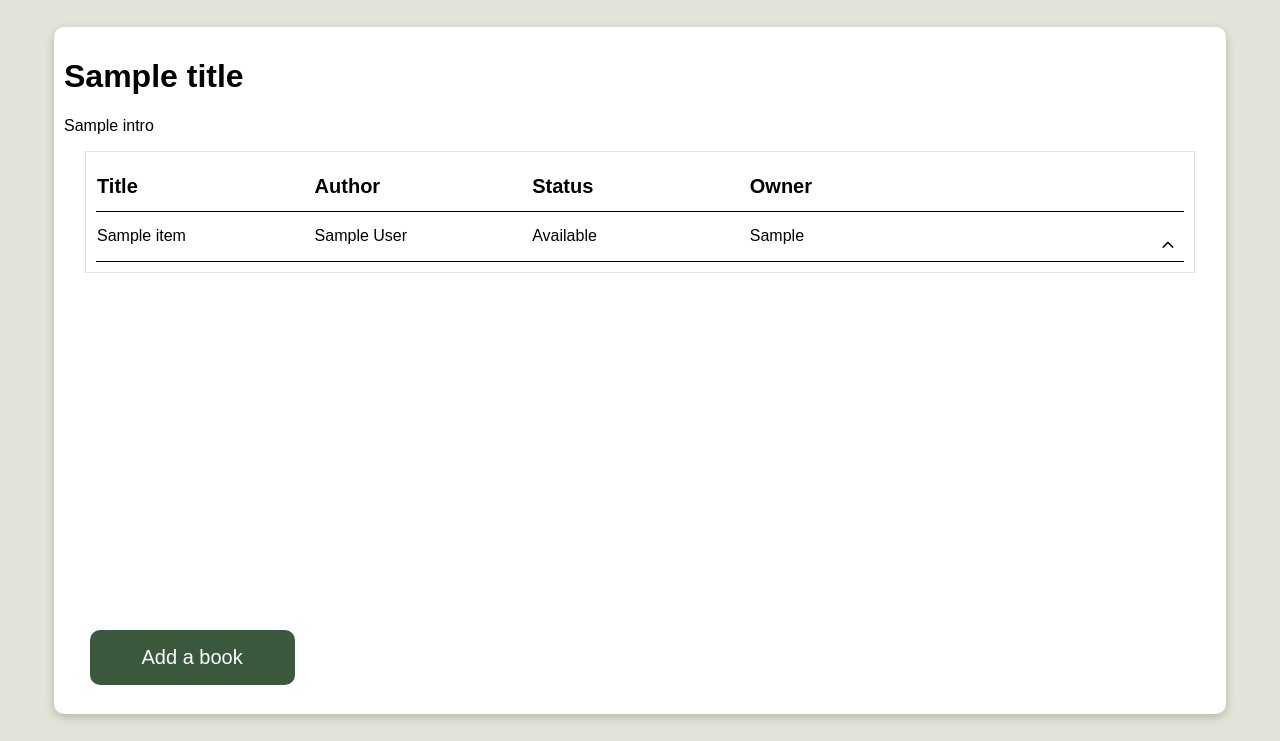
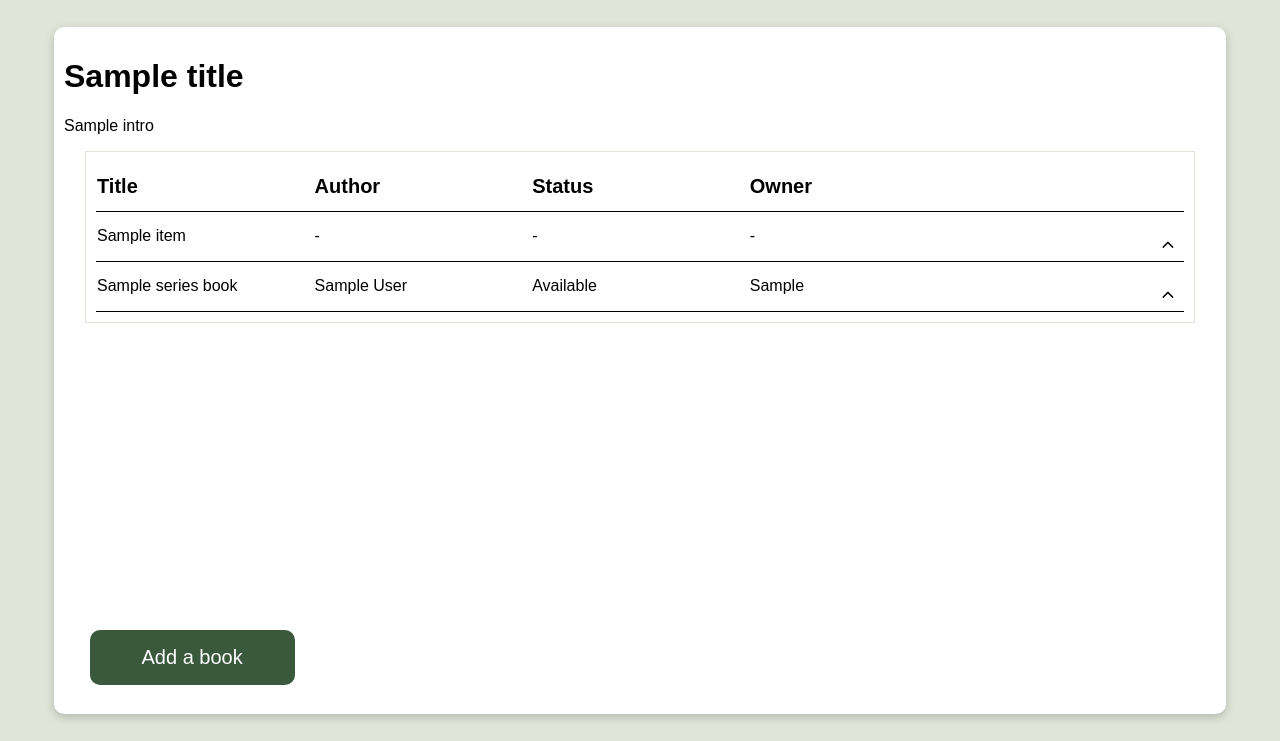
Before and after one commit to Koifly/swag-library-website, a Django app: template main/templates/list.html in a window 1280 px wide. Shown: the part 59-800 px from the top of the page. Run offline with Django 5.2, Linux system fonts and the light colour scheme; the template is opened without the code that fills it: most values are stand-ins (such as "Sample title", 1, 10 or a date in 2020); some web fonts are replaced.

Commit message:
Can now show book series as item in list.

```diff
--- /dev/null
+++ b/main/library/templatetags/lib_tags.py
@@ -0,0 +1,8 @@
+from django import template
+
+register = template.Library()
+
+
+@register.filter()
+def get_value(d, key):
+    return d.get(key)
--- /dev/null
+++ b/main/templates/book_item.html
@@ -0,0 +1,23 @@
+<tr id="row_{{ book.id }}" class="collapsed-row">
+    <td>{{ book.title }}</td>
+    <td>{{ book.author }}</td>
+    <td>{{ book.get_status_display }}</td>
+    <td>{{ book.get_owner_display }}</td>
+    <td>
+        <button class="iconbtn iconbtn-small action" expanded="false" id="{{ book.id }}" onclick="toggle(this.id)"><i class="fa black fa-angle-up" id="icon_{{ book.id }}"></i></button>
+    </td>
+    <tr class="hidden-info expanded-row" id="blurb_{{ book.id }}">
+        {% if book.blurb %}
+            <td class="long-text" colspan="2">{{ book.blurb }}</td>
+        {% else %}
+            <td colspan="2">-</td>
+        {% endif %}
+        <td colspan="3"></td>
+    </tr>
+    <tr class="hidden-info expanded-row" id="tags_{{ book.id }}">
+        <td class="tags" colspan="5">
+            Tags: {% for tag in book.tags.all %}{{ tag }}{% if not forloop.last %}, {% endif %}{% endfor %}
+        </td>
+    </tr>
+    {% include "list_actions.html" %}
+</tr>
--- a/main/templates/list.html
+++ b/main/templates/list.html
@@ -5,6 +5,7 @@
 
 {% block container %}list{% endblock %}
 
+{% load lib_tags %}
 {% block content %}
     <div class="main">
         <div class="text-container">
@@ -21,33 +22,22 @@
                 </tr>
                 {% if list %}
                     {% for item in list %}
-                        <tr id="row_{{ item.id }}" class="collapsed-row">
-                            <td>{{ item.title }}</td>
-                            <td>{{ item.author }}</td>
-                            {% if item.booktype.booktype == "Series" %}
+                        {% if item|get_value:'isSeries' == False %}
+                            {% for book in item|get_value:'seriesBooks' %} {% include "book_item.html" %} {% endfor %}
+                        {% else %}
+                            <tr id="row_{{ item|get_value:'name' }}" class="collapsed-row">
+                                <td>{{ item|get_value:'name' }}</td>
                                 <td>-</td>
-                            {% else %}
-                                <td>{{ item.get_status_display }}</td>
-                            {% endif %}
-                            <td>{{ item.get_owner_display }}</td>
-                            <td>
-                                <button class="iconbtn iconbtn-small action" expanded="false" id="{{ item.id }}" onclick="toggle(this.id)"><i class="fa black fa-angle-up" id="icon_{{ item.id }}"></i></button>
-                            </td>
-                            <tr class="hidden-info expanded-row" id="blurb_{{ item.id }}">
-                                {% if item.blurb %}
-                                    <td class="long-text" colspan="2">{{ item.blurb }}</td>
-                                {% else %}
-                                    <td colspan="2">-</td>
-                                {% endif %}
-                                <td colspan="3"></td>
-                            </tr>
-                            <tr class="hidden-info expanded-row" id="tags_{{ item.id }}">
-                                <td class="tags" colspan="5">
-                                    Tags: {% for tag in item.tags.all %}{{ tag }}{% if not forloop.last %}, {% endif %}{% endfor %}
+                                <td>-</td>
+                                <td>-</td>
+                                <td>
+                                    <button class="iconbtn iconbtn-small action" expanded="false" id="{{ book.id }}" onclick="toggle(this.id)"><i class="fa black fa-angle-up" id="icon_{{ book.id }}"></i></button>
                                 </td>
                             </tr>
-                            {% include "list_actions.html" %}
-                        </tr>
+                            <tr class="hidden-info" id="books_{{ item|get_value:'name' }}">
+                                {% for book in item|get_value:'seriesBooks' %} {% include "book_item.html" %} {% endfor %}
+                            </tr>
+                        {% endif %}
                     {% endfor %}
                 {% else %}
                    <tr>
--- a/main/templates/list_actions.html
+++ b/main/templates/list_actions.html
@@ -1,14 +1,14 @@
-<tr class="hidden-info collapsed-row" id="actions_{{ item.id }}">
+<tr class="hidden-info collapsed-row" id="actions_{{ book.id }}">
 
     <!-- Book owner actions: mark book as returned, make book unavailable, edit book -->
-    {% if user.first_name == item.get_owner_display %}
+    {% if user.first_name == book.get_owner_display %}
         <td colspan="2"></td>
-        {% if item.get_status_display == "On Loan" %}
+        {% if book.get_status_display == "On Loan" %}
             <td>
                 <form method="POST" action="{% url 'borrow' %}">
                     {% csrf_token %}
                     <fieldset  class="hidden-info">
-                        <input type="radio" name="book_id" value="{{ item.id }}" checked="checked">
+                        <input type="radio" name="book_id" value="{{ book.id }}" checked="checked">
                     </fieldset>
                     <button class="text-button text-small" type="submit" action="{% url 'borrow'%}">Returned</button>
                 </form>
@@ -18,11 +18,11 @@
         {% endif %}
 
         <td>
-        {% if item.get_status_display == "Unavailable" %}
+        {% if book.get_status_display == "Unavailable" %}
             <form method="POST" action="{% url 'availability' %}">
                 {% csrf_token %}
                     <fieldset  class="hidden-info">
-                        <input type="radio" name="book_id" value="{{ item.id }}" checked="checked">
+                        <input type="radio" name="book_id" value="{{ book.id }}" checked="checked">
                     </fieldset>
                 <button class="text-button text-small" type="submit">Make available</button>
             </form>
@@ -30,7 +30,7 @@
             <form method="POST" action="{% url 'availability' %}">
                 {% csrf_token %}
                     <fieldset  class="hidden-info">
-                        <input type="radio" name="book_id" value="{{ item.id }}" checked="checked">
+                        <input type="radio" name="book_id" value="{{ book.id }}" checked="checked">
                     </fieldset>
                 <button class="text-button text-small" type="submit">Make unavailable</button>
             </form>
@@ -38,7 +38,7 @@
         </td>
 
         <td>
-            <button class="iconbtn iconbtn-small action edit" onclick="window.location.href='/book/edit-id:{{ item.id }}';">
+            <button class="iconbtn iconbtn-small action edit" onclick="window.location.href='/book/edit-id:{{ book.id }}';">
                 <i class="fa white fa-pencil"></i>
             </button>
         </td>
@@ -48,29 +48,29 @@
     {% else %}
         <td colspan="3"></td>
 
-            {% if item.get_status_display == "Available" %}
+            {% if book.get_status_display == "Available" %}
             <td></td>
             <td>
                 <form method="POST" action="{% url 'borrow' %}">
                     {% csrf_token %}
                     <fieldset  class="hidden-info">
-                        <input type="radio" name="book_id" value="{{ item.id }}" checked="checked">
+                        <input type="radio" name="book_id" value="{{ book.id }}" checked="checked">
                     </fieldset>
                     <button class="text-button text-small" type="submit" action="{% url 'borrow'%}">Borrow</button>
                 </form>
             </td>
-            {% elif item.get_status_display == "On Loan" %}
+            {% elif book.get_status_display == "On Loan" %}
             <td></td>
             <td>
                 <form method="POST" action="{% url 'borrow' %}">
                     {% csrf_token %}
                     <fieldset  class="hidden-info">
-                        <input type="radio" name="book_id" value="{{ item.id }}" checked="checked">
+                        <input type="radio" name="book_id" value="{{ book.id }}" checked="checked">
                     </fieldset>
                     <button class="text-button text-small" type="submit" action="{% url 'borrow'%}">Return</button>
                 </form>
             </td>
-            {% elif item.get_status_display == "Unavailable" %}
+            {% elif book.get_status_display == "Unavailable" %}
                 <td colspan="2"><p class="unavailable">This book cannot be borrowed.</p></td>
             {% else %}
                 <td colspan="2"></td>
```
Also changed, not shown: main/library/contexts.py (+28 -22 lines), main/library/templatetags/__init__.py (added).
